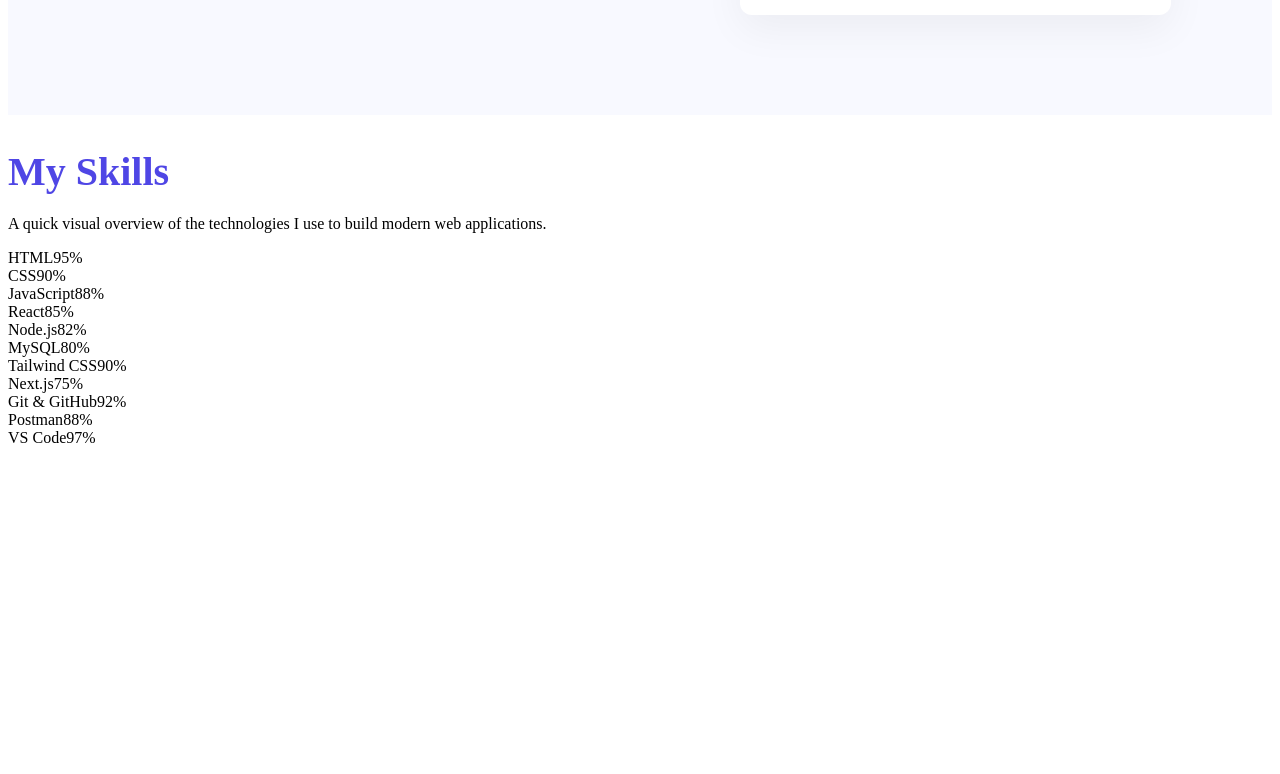
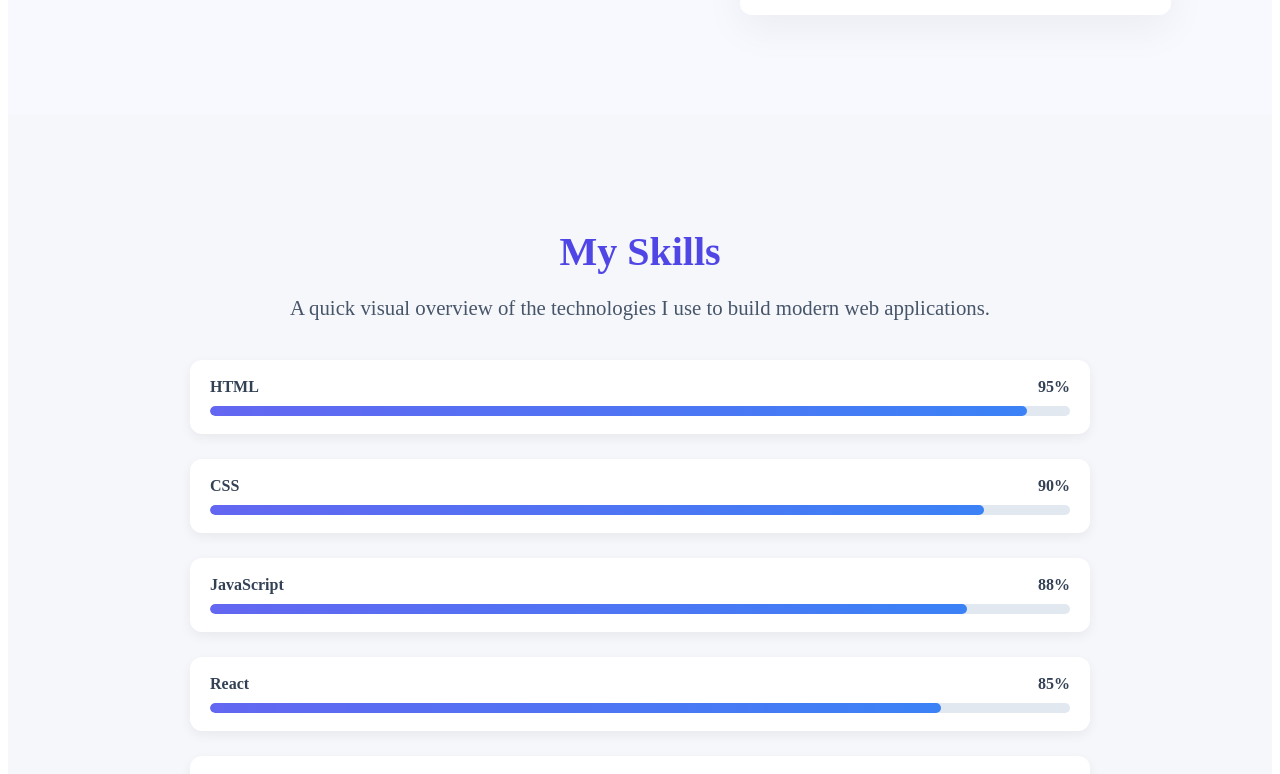
Before and after one commit to GTK-kala/Personal-Portfolio-App, a React (Vite) app in the folder Personal-Portfolio-App/: page / in a window 1280 px wide. Shown: the part 1543-2317 px from the top of the page. Before the commit the page ends 1998 px from the top, so only its background shows below. Built offline with nearby package versions, Linux system fonts and the light colour scheme.

Commit message:
Styling the skill section UI

```diff
--- a/Personal-Portfolio-App/src/components/Skills/Skill.css
+++ b/Personal-Portfolio-App/src/components/Skills/Skill.css
@@ -1,3 +1,94 @@
-.Skill{
-    color: aquamarine;
+.skills-section {
+  padding: 80px 5%;
+  background: #f5f7fb;
+  opacity: 0;
+  transform: translateY(50px);
+  transition: 1s ease;
 }
+
+.skills-section.reveal {
+  opacity: 1;
+  transform: translateY(0);
+}
+
+.section-title {
+  text-align: center;
+  font-size: clamp(1.8rem, 4vw, 2.8rem);
+  margin-bottom: 10px;
+  font-weight: 700;
+  color: #1e293b;
+}
+
+.section-subtitle {
+  text-align: center;
+  color: #475569;
+  margin-bottom: 40px;
+  font-size: clamp(1rem, 2vw, 1.3rem);
+}
+
+.skills-grid {
+  display: grid;
+  gap: 25px;
+  max-width: 900px;
+  margin: auto;
+}
+
+.skill-card {
+  background: #ffffff;
+  padding: 18px 20px;
+  border-radius: 12px;
+  box-shadow: 0 4px 12px rgba(0, 0, 0, 0.06);
+  animation: fadeUp 1s ease;
+}
+
+.skill-info {
+  display: flex;
+  justify-content: space-between;
+  font-weight: 600;
+  color: #334155;
+  margin-bottom: 10px;
+}
+
+.skill-bar {
+  width: 100%;
+  background: #e2e8f0;
+  height: 10px;
+  border-radius: 10px;
+  overflow: hidden;
+  position: relative;
+}
+
+.skill-progress {
+  width: var(--progress);
+  height: 100%;
+  background: linear-gradient(90deg, #6366f1, #3b82f6);
+  animation: grow 2s ease forwards;
+  border-radius: 10px;
+}
+
+@keyframes grow {
+  from {
+    width: 0;
+  }
+  to {
+    width: var(--progress);
+  }
+}
+
+@keyframes fadeUp {
+  from {
+    opacity: 0;
+    transform: translateY(20px);
+  }
+  to {
+    opacity: 1;
+    transform: translateY(0);
+  }
+}
+
+/* Responsive */
+@media (max-width: 768px) {
+  .skills-grid {
+    grid-template-columns: 1fr;
+  }
+}
```
